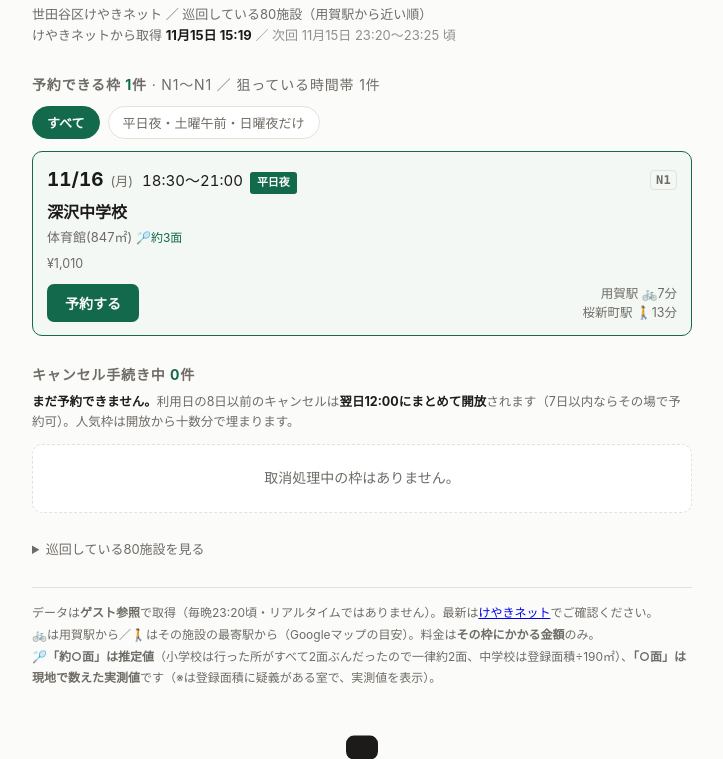
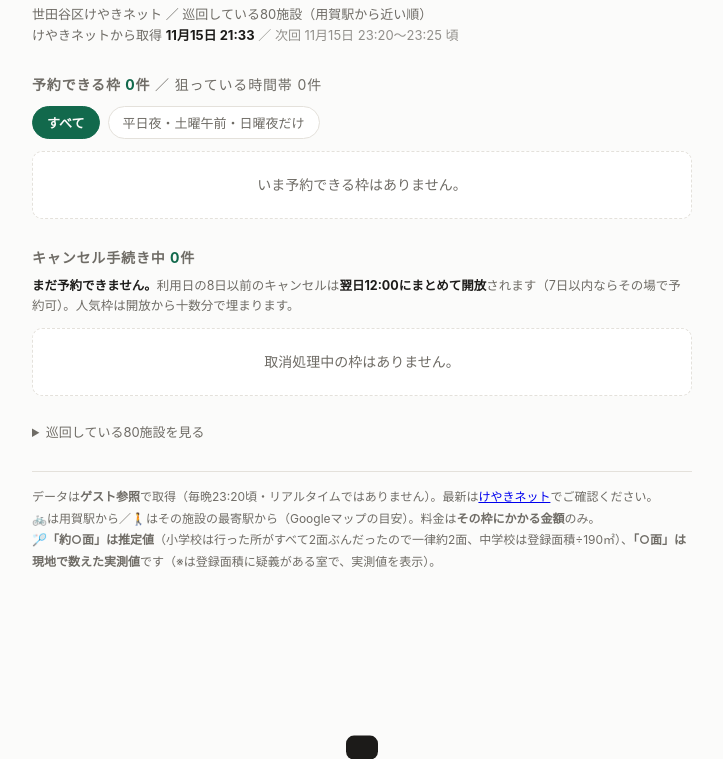
Before and after one commit to sora-kit/setagaya-badminton, a plain HTML site: page index.html in a window 1280 px wide. Shown: the part 50-809 px from the top of the page, without its empty margins (278-1001 px from the left). Drawn offline with Linux system fonts and the light colour scheme.

Commit message:
空き状況更新 2026-11-15 21:33

```diff
--- a/index.html
+++ b/index.html
@@ -86,21 +86,15 @@ max-width:92vw;transition:transform .25s;z-index:9;line-height:1.55}
 <div class="w">
 <h1>バドミントン空き状況</h1>
 <div class="upd" id="gen" data-next="2026-11-15T23:20:00+09:00">世田谷区けやきネット ／ 巡回している80施設（用賀駅から近い順）<br>
-けやきネットから取得 <b>11月15日 15:19</b>
+けやきネットから取得 <b>11月15日 21:33</b>
 <span class="nx">／ 次回 11月15日 23:20〜23:25 頃</span></div>
 <div class="warn" id="stale" hidden>⚠ 予定していた 11/15 23:20 の巡回（毎日23:20）が行われていません。この一覧は古い可能性があります（巡回サーバーが停止していた場合に起こります）。</div>
 <div class="lot" id="lot">📌 <b>今月の抽選申込期間です（毎月1〜4日）</b><br>
 登録している活動施設の抽選申込はお早めに → <a href="https://setagaya.keyakinet.net/Web/Home/WgR_ModeSelect" target="_blank" rel="noopener">けやきネットを開く</a></div>
 
-<h2>予約できる枠 <i>1</i>件<span style="font-weight:400;color:var(--mut)"> · N1〜N1 ／ 狙っている時間帯 1件</span></h2>
+<h2>予約できる枠 <i>0</i>件<span style="font-weight:400;color:var(--mut)"> ／ 狙っている時間帯 0件</span></h2>
 <div class="bar"><button class="on" data-f="all">すべて</button><button data-f="hit">平日夜・土曜午前・日曜夜だけ</button></div>
-<div id="open"><article class="c hit" id="N1">
-<div class="when"><b>11/16</b><span class="wd">(月)</span>
-<span class="time">18:30～21:00</span><span class="tag">平日夜</span><span class="no">N1</span></div>
-<div class="where">深沢中学校<span class="rm">体育館(847㎡) <span class="ct">🏸約3面</span></span></div>
-<div class="meta"><span>¥1,010</span></div>
-<div class="act"><button class="bk" data-slot="{&quot;f&quot;: &quot;深沢中学校&quot;, &quot;d&quot;: &quot;2026-11-16&quot;, &quot;r&quot;: &quot;体育館(847㎡)&quot;, &quot;t&quot;: &quot;18:30～21:00&quot;, &quot;m&quot;: &quot;&quot;, &quot;label&quot;: &quot;11月16日(月)&quot;}">予約する</button><div class="acc"><span>用賀駅 🚲7分</span><span>桜新町駅 🚶13分</span></div></div>
-</article></div>
+<div id="open"><div class="empty">いま予約できる枠はありません。</div></div>
 
 <h2>キャンセル手続き中 <i>0</i>件</h2>
 <div style="color:var(--mut);font-size:12.5px;margin:-4px 0 12px"><b style="color:var(--fg)">まだ予約できません。</b>利用日の8日以前のキャンセルは<b style="color:var(--fg)">翌日12:00にまとめて開放</b>されます（7日以内ならその場で予約可）。人気枠は開放から十数分で埋まります。</div>
```
